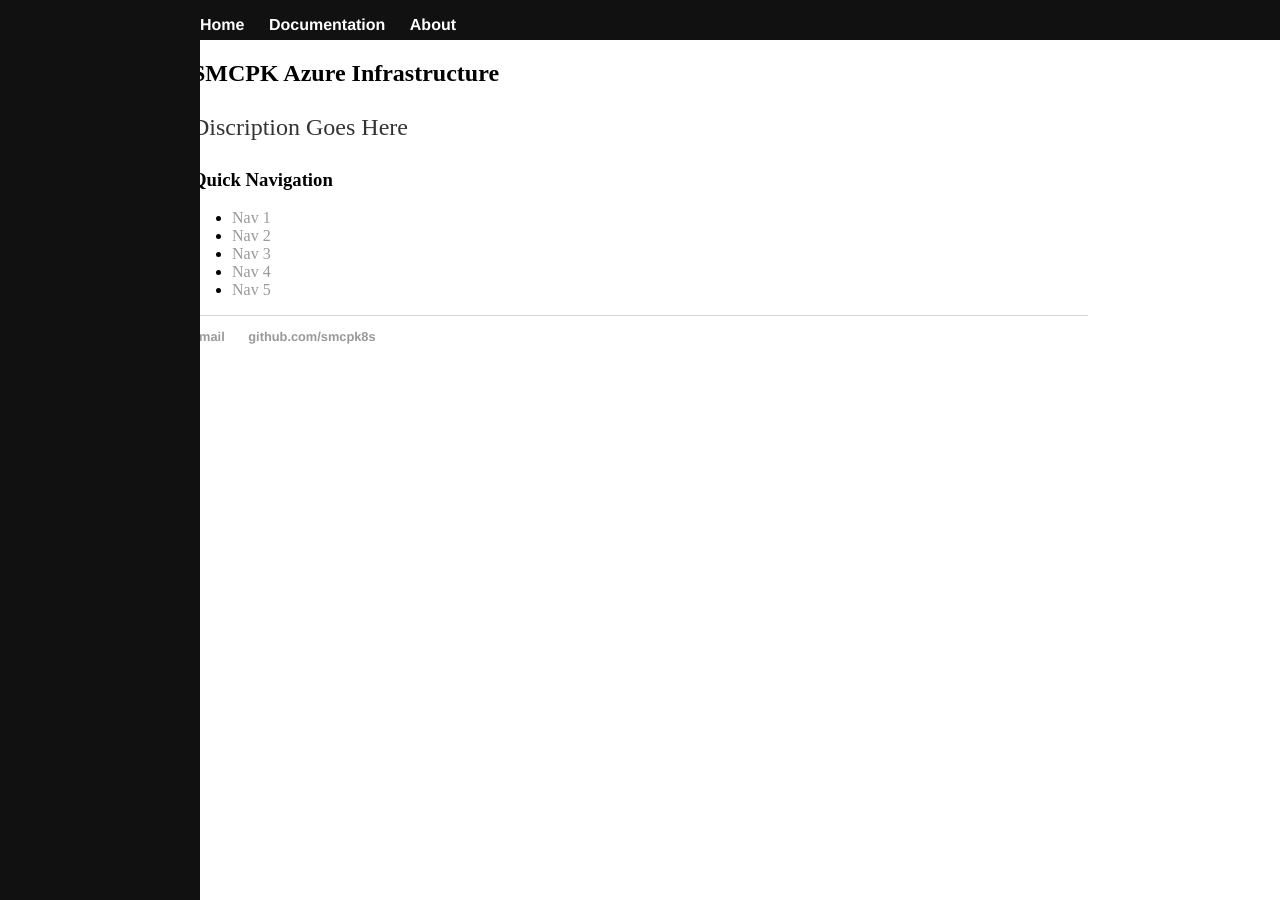
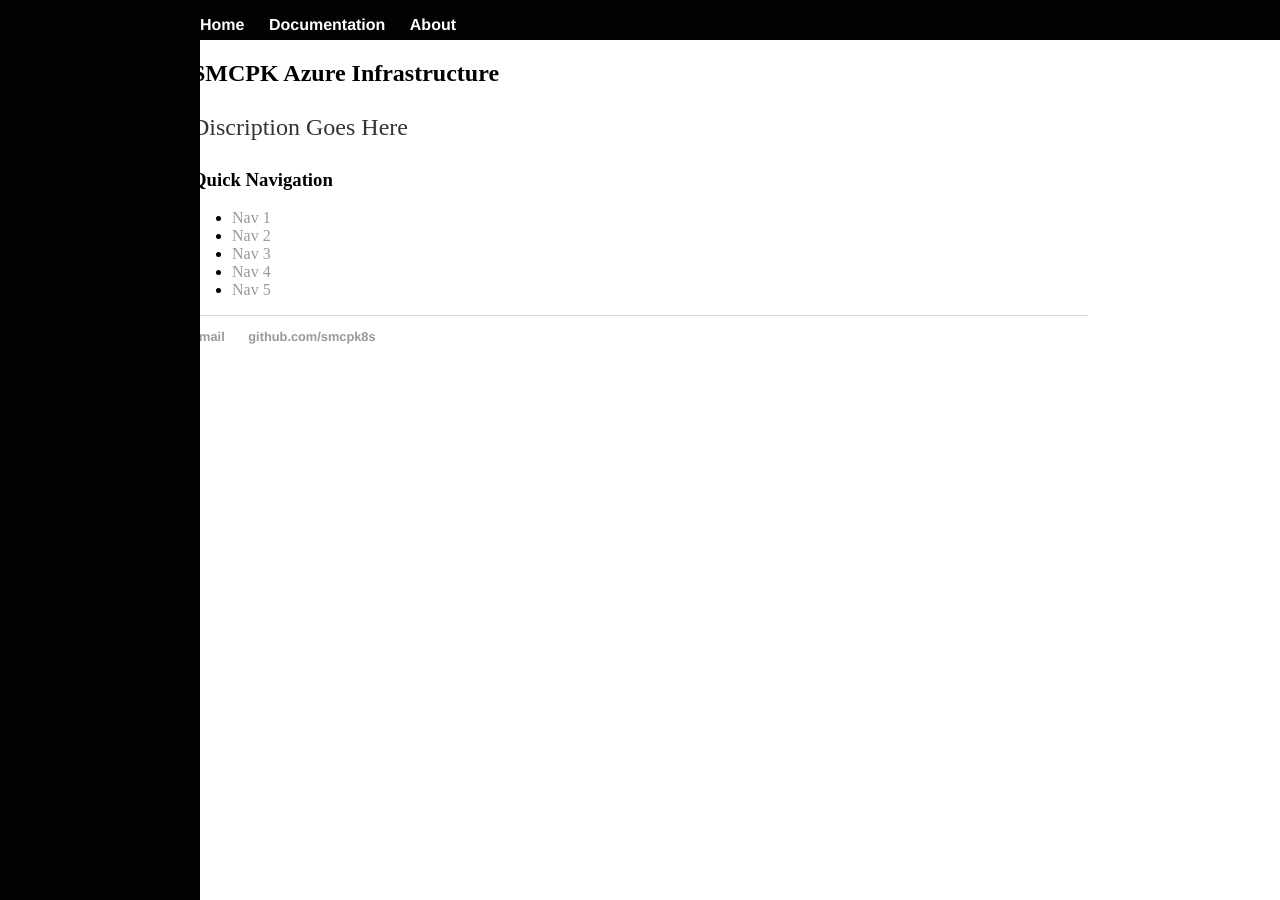
Before and after one commit to smcpk8s/smcpk8s.github.io, a Jekyll site: the page built from index.html, in a window 1280 px wide. Built offline with Jekyll 4.4.1, drawn with Linux system fonts in a browser that asks for light colours.

Commit message:
Update default.html

```diff
--- a/_layouts/default.html
+++ b/_layouts/default.html
@@ -12,7 +12,7 @@
 				  z-index: 1;
 				  top: 0;
 				  left: 0;
-				  background-color: #111;
+				  background-color: #020202;
 				  overflow-x: hidden;
 				  padding-top: 20px;
 				}
@@ -23,7 +23,7 @@
 				  z-index: 1;
 				  top: 0;
 				  left: 200px;
-				  background-color: #111;
+				  background-color: #020202;
 				  overflow-y: hidden;
 				  font-color: #fff;
 				}
```
